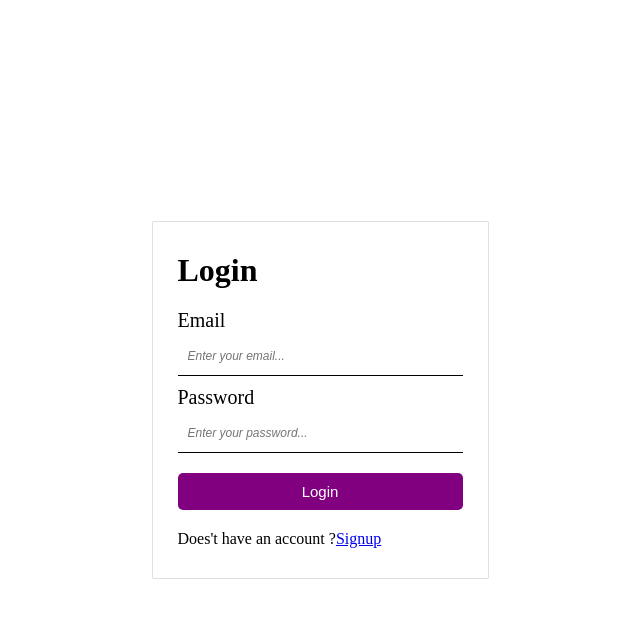
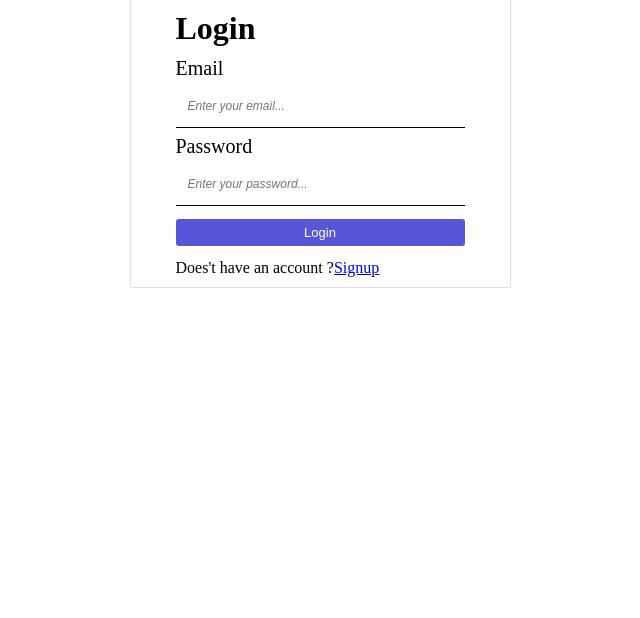
Before and after one commit to Maurya-Abhay/Expense-Tracker-Frontend, a React (Create React App) app: page /login in a window 1280 px wide. Shown: the top 618 px of the page, without its empty margins (320-960 px from the left). Built offline with nearby package versions, Linux system fonts and the light colour scheme; no server answers.

Commit message:
index.css

```diff
--- a/src/index.css
+++ b/src/index.css
@@ -1,86 +1,101 @@
-
 *,
 ::before,
-::after{
+::after {
   box-sizing: border-box;
   padding: 0;
   margin: 0;
 }
 
-label{
+label {
   font-size: 20px;
 }
 
 html,
-body{
-  height: 100svh;
-  width: 90svw;
+body {
+  height: 100vh;
+  width: 100vw;
 }
 
-body{
+body {
   display: flex;
-  justify-content: center;
+  flex-direction: column;
+  justify-content: flex-start;
   align-items: center;
-  margin-left: 5svw;
-  margin-right: 5svw;
+  overflow: hidden;
 }
 
-.container{
+.container {
   background-color: #FFF;
-  padding: 30px 25px;
+  padding: 10px 45px;
+  /* border-radius: 10px; */
   width: 100%;
-  max-width: 400px;
+  max-width: 100svh;
   box-shadow: 0px 0px 1px 0px rgba(66, 68, 90, 1);
+  /* box-shadow: 8px 8px 24px 0px rgba(66, 68, 90, 1); */
+  display: flex;
+  flex-direction: column;
+  height: 100%;
 }
 
-.container > h1{
-  margin-bottom: 20px;
+.container > h1 {
+  margin-bottom: 10px;
 }
 
-.container > form{
+.container > form {
   display: flex;
   flex-direction: column;
-  gap: 10px;
+  gap: 7px;
 }
 
-.container div{
+.container div {
   display: flex;
   flex-direction: column;
 }
 
-.container input{
+.container input {
   width: 100%;
   font-size: 20px;
-  padding: 10px;
+  padding: 12px;
   border: none;
   outline: none;
   border-bottom: 1px solid black;
 }
 
-.container input::placeholder{
+.container input::placeholder {
   font-size: 12px;
   font-style: italic;
 }
 
-button{
-  background-color: purple;
+button {
+  background-color: #5856d6;
   border: none;
-  font-size: 15px;
+  font-size: 13px;
   color: white;
-  border-radius: 5px;
-  padding: 10px;
+  border-radius: 3px;
+  padding: 6px;
   cursor: pointer;
-  margin: 10px 0;
+  margin: 6px 0;
 }
 
-.user-section{
+.user-section {
   display: flex;
   justify-content: space-between;
+  position: sticky;
+  top: 0;
+  background-color: #FFF;
+  z-index: 100;
+  padding: 5px;
+  margin-top: 5px;
+  width: 100%;
+  font-size: small;
+  border-bottom: 2px solid black;
 }
 
-/* Minimal styling for the expense list */
 .expense-list {
   font-family: Arial, sans-serif;
+  flex-grow: 1;
+  overflow-y: auto;
+  max-height: 450px;
 }
 
 .expense-item {
@@ -88,6 +103,7 @@ button{
   justify-content: space-between;
   align-items: center;
   border-bottom: 1px solid #ccc;
+  padding: 3px 0;
 }
 
 .expense-description {
@@ -122,7 +138,7 @@ button{
   font-weight: bold;
 }
 
-.expense-amount{
+.expense-amount {
   color: #c0392b;
   font-weight: bold;
 }
```
